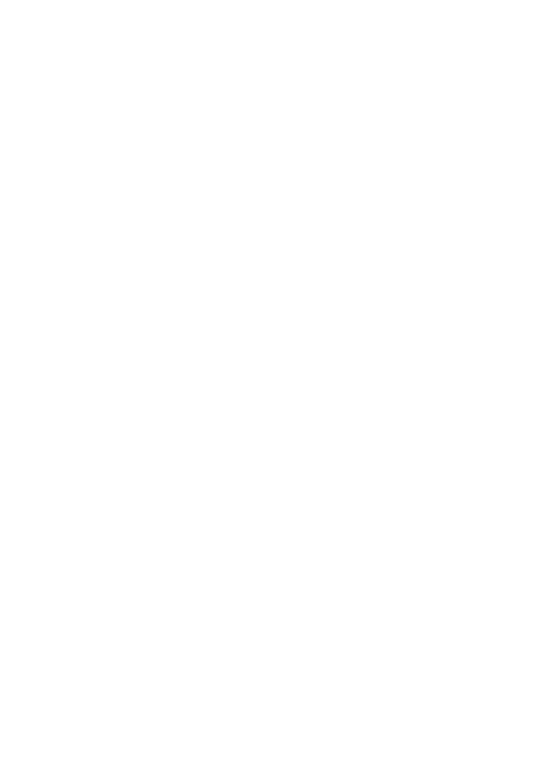
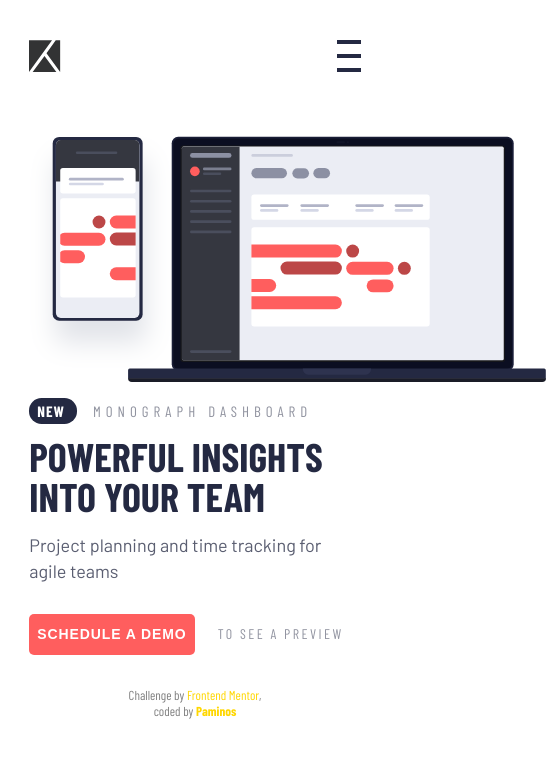
Before and after one commit to epalex/project-tracking-intro-component, a plain HTML site: page index.html in a window 390 px wide. Shown: the whole page, 546 px wide, since content can reach past the window. Drawn offline with nearby package versions, Linux system fonts and the light colour scheme.

Commit message:
mobile view in progress

```diff
--- a/index.html
+++ b/index.html
@@ -16,6 +16,35 @@
 
 <body>
 
+    <div class="container">
+
+        <header>
+            <img src="./images/logo.svg" alt="logo-image">
+            <img src="./images/icon-hamburger.svg" alt="icon-hamburger">
+        </header>
+
+        <section class="illustration">
+            <img src="./images/illustration-devices.svg" alt="illustration-devices">
+        </section>
+
+        <section class="insights">
+            <span class="new">NEW </span><span class="monograph">MONOGRAPH DASHBOARD</span>
+            <h1>POWERFUL INSIGHTS INTO YOUR TEAM</h1>
+            <p class="agile">Project planning and time tracking for agile teams</p>
+            <button class="demo" type="button">SCHEDULE A DEMO</button>
+            <span class="preview">TO SEE A PREVIEW</span>
+        </section>
+
+        <footer>
+            <p>
+                Challenge by <a href="https://www.frontendmentor.io?ref=challenge" target="_blank">Frontend
+                    Mentor</a>,<br> coded by
+                <a href="https://www.facebook.com/alexopoulos.paminos" target="_blank" class="paminos">Paminos</a>
+            </p>
+        </footer>
+
+    </div>
+
 </body>
 
 </html>
--- a/styles.css
+++ b/styles.css
@@ -1,7 +1,3 @@
-/*
-font-family: "Barlow", sans-serif;
-*/
-
 * {
   box-sizing: border-box;
   margin: 0;
@@ -11,3 +7,116 @@ font-family: "Barlow", sans-serif;
 body {
   font-family: "Barlow Condensed", sans-serif;
 }
+
+.container {
+  margin: 0 auto;
+  width: 85%;
+}
+
+header {
+  margin-top: 40px;
+  display: flex;
+  justify-content: space-between;
+}
+
+.illustration {
+  margin-bottom: 16px;
+}
+
+.illustration img {
+  height: 250px;
+  margin-top: 60px;
+}
+
+.new {
+  font-style: normal;
+  font-weight: bold;
+  font-size: 15px;
+  line-height: 18px;
+  letter-spacing: 1px;
+  color: white;
+  background-color: #242942;
+  border-radius: 12.5px;
+  padding: 4px 8px;
+}
+
+.monograph {
+  font-style: normal;
+  font-weight: normal;
+  font-size: 15px;
+  line-height: 18px;
+  letter-spacing: 5px;
+  color: #242942;
+  opacity: 0.5;
+  margin-left: 16px;
+}
+
+h1 {
+  margin-top: 16px;
+  margin-bottom: 16px;
+  font-style: normal;
+  font-weight: bold;
+  font-size: 40px;
+  line-height: 40px;
+  color: #242942;
+}
+
+.agile {
+  font-family: "Barlow", sans-serif;
+  font-style: normal;
+  font-weight: normal;
+  font-size: 18px;
+  line-height: 26px;
+  color: #242942;
+  opacity: 0.75;
+  width: 90%;
+  margin-bottom: 30px;
+}
+
+.preview {
+  font-style: normal;
+  font-weight: normal;
+  font-size: 14px;
+  line-height: 17px;
+  letter-spacing: 2.5px;
+  color: #242942;
+  opacity: 0.5;
+  margin-left: 20px;
+}
+
+.demo {
+  background-color: #ff5e5e;
+  color: white;
+  border: none;
+  border-radius: 5px;
+  padding: 12px 8px;
+  font-style: normal;
+  font-weight: bold;
+  font-size: 14px;
+  line-height: 17px;
+  letter-spacing: 0.9px;
+}
+
+.demo:hover {
+  opacity: 0.75;
+  color: darkred;
+}
+
+a {
+  text-decoration: none;
+  color: gold;
+}
+
+.paminos {
+  font-weight: 600;
+  color: gold;
+}
+
+footer {
+  color: grey;
+  font-size: 13px;
+  text-align: center;
+  font-weight: 500;
+  margin-bottom: 20px;
+  margin-top: 32px;
+}
```
